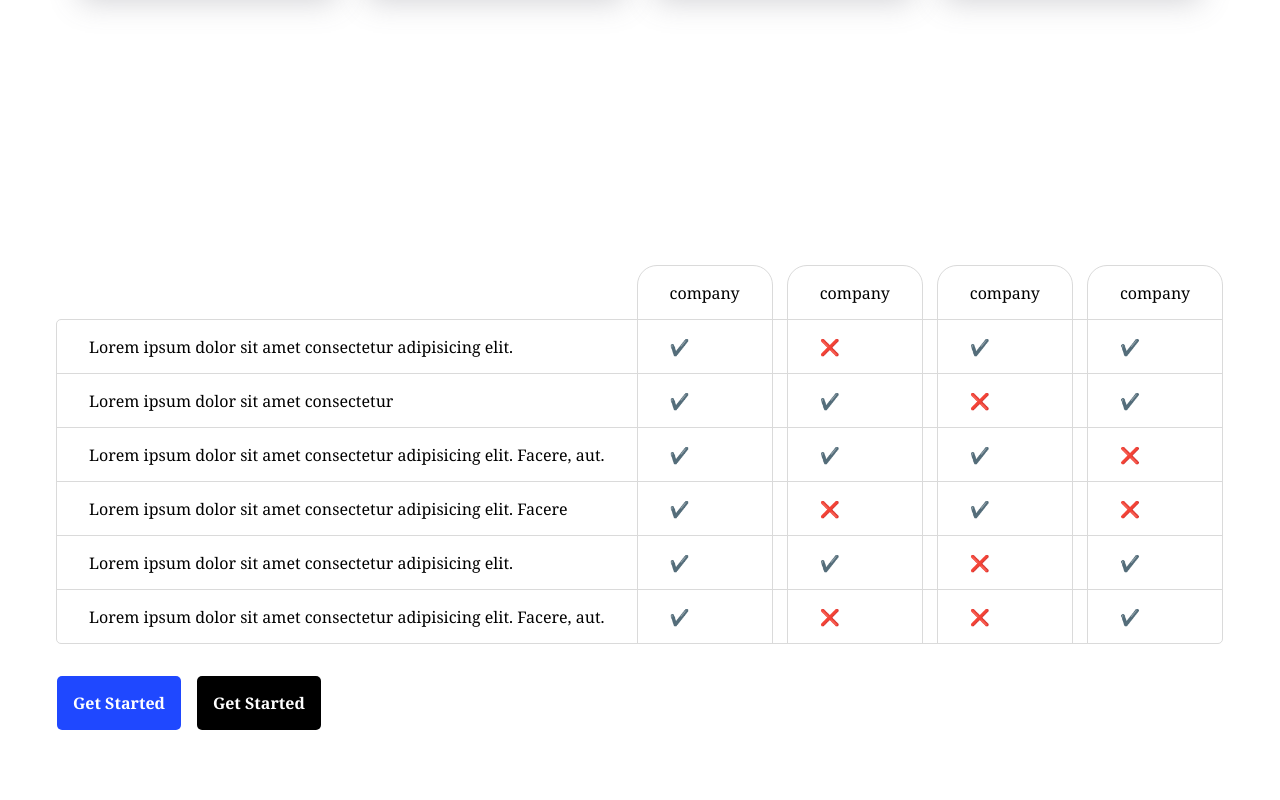
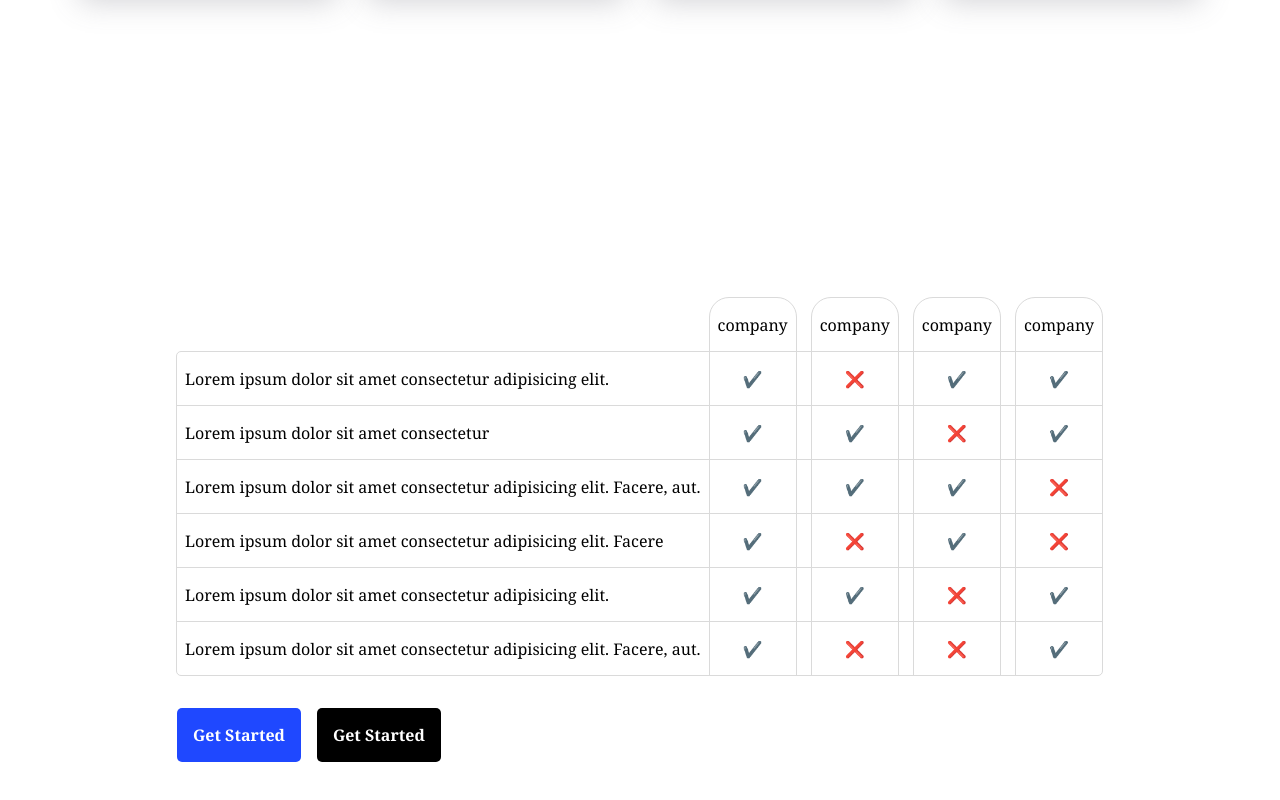
Before and after one commit to F1L1P0/cheat-sheet, a plain HTML site: page pages/index.html in a window 1280 px wide. Shown: the part 863-1663 px from the top of the page. Drawn offline with Linux system fonts and the light colour scheme.

Commit message:
working on responsive table and dying because it s pain in the ass

```diff
--- a/main.scss
+++ b/main.scss
@@ -2,6 +2,7 @@
 @forward "./scss/cards";
 @forward "./scss/navbar";
 @forward "./scss/table";
+@use "./scss/mixins" as *;
 
 html{scroll-behavior: smooth;
 font-family:Cambria, Cochin, Georgia, Times, 'Times New Roman', serif;
@@ -9,9 +10,20 @@ font-family:Cambria, Cochin, Georgia, Times, 'Times New Roman', serif;
 
 body{
     height: 100%;
-    width: 100vw;
-    overflow-x: hidden;
+    width: 100%;
+    overflow-X: hidden;
 }
+
+body{
+    font-size: 10px;
+    @include bigger-than(md){
+        font-size: 14px;
+    }
+    @include bigger-than(lg){
+        font-size: 16px;
+    }
+}
+
 
 .container{
     display: flex;
@@ -31,3 +43,23 @@ body{
 .vh{
     visibility: hidden;
 }
+
+.radius-t-l{
+    border-top-left-radius: 5px;
+}
+.radius-b-l{
+    border-bottom-left-radius: 5px;
+}
+.radius-t-r{
+    border-top-right-radius: 5px;
+}
+.radius-b-r{
+    border-bottom-right-radius: 5px;
+}
+
+.text-left{
+    text-align: left !important;
+    display: flex !important;
+    justify-content: flex-start !important;
+    align-items: center !important;
+}
--- a/pages/index.html
+++ b/pages/index.html
@@ -92,17 +92,17 @@
 
 <div class="mt"></div>
 
-<div class="table-wrap">
+<div id="table" class="table-wrap">
     <div>
       <div class="table">
-        <div class="table__row__desc">
+        <div class="table__row">
           <p class="vh" aria-hidden="true">empty cell</p>
-          <p class="radius-t-l">Lorem ipsum dolor sit amet consectetur adipisicing elit.</p>
-          <p>Lorem ipsum dolor sit amet consectetur </p>
-          <p>Lorem ipsum dolor sit amet consectetur adipisicing elit. Facere, aut.</p>
-          <p>Lorem ipsum dolor sit amet consectetur adipisicing elit. Facere</p>
-          <p>Lorem ipsum dolor sit amet consectetur adipisicing elit.</p>
-          <p class="radius-b-l">Lorem ipsum dolor sit amet consectetur adipisicing elit. Facere, aut.</p>
+          <p class="radius-t-l text-left">Lorem ipsum dolor sit amet consectetur adipisicing elit.</p>
+          <p class="text-left">Lorem ipsum dolor sit amet consectetur </p>
+          <p class="text-left">Lorem ipsum dolor sit amet consectetur adipisicing elit. Facere, aut.</p>
+          <p class="text-left">Lorem ipsum dolor sit amet consectetur adipisicing elit. Facere</p>
+          <p class="text-left">Lorem ipsum dolor sit amet consectetur adipisicing elit.</p>
+          <p class="radius-b-l text-left">Lorem ipsum dolor sit amet consectetur adipisicing elit. Facere, aut.</p>
         </div>
         <div class="table__row">
           <p class="table__row__top">company</p>
@@ -113,7 +113,6 @@
           <p>✔️</p>
           <p>✔️</p>
         </div>
-        <!-- added this -->
         <div class="table__separator">
           <p></p>
           <p></p>
@@ -132,7 +131,6 @@
           <p>✔️</p>
           <p>❌</p>
         </div>
-        <!-- added this -->
         <div class="table__separator">
           <p></p>
           <p></p>
@@ -151,7 +149,6 @@
           <p>❌</p>
           <p>❌</p>
         </div>
-        <!-- added this -->
         <div class="table__separator">
           <p></p>
           <p></p>
--- a/scss/_mixins.scss
+++ b/scss/_mixins.scss
@@ -3,6 +3,7 @@ $breakpoints: (
     'sm':  767px,
     'md': 992px,
     'lg':  1200px,
+    'xl': 1400px
 
   ) !default;
 
--- a/scss/_table.scss
+++ b/scss/_table.scss
@@ -1,29 +1,36 @@
+@use "../scss/mixins"  as *;
+
 .table{
     margin-bottom: 1rem;
     display: flex;
     justify-content: center;
     &__row{
-        min-width: 50px;
+        min-width: 60px;
         &__top{
             border-top-left-radius: 20px;
             border-top-right-radius: 20px;
         }
         }
-        p{
-            padding: 1rem 2rem;
-            border: 1px solid rgb(218, 218, 218);
-            margin-top: -1px;
-            margin-left: -1px;
-            text-align: start;
-            height: 55px;
+    p{
+        display: flex;
+        justify-content: center;
+        align-items: center;
+        padding: 0.2rem 0.2rem;
+        border: 1px solid rgb(218, 218, 218);
+        margin-top: -1px;
+        margin-left: -1px;
+        height: 55px;
+        @include bigger-than(xs){
+            padding: .5rem;
         }
-        &__desc p{
-            padding: 1rem 2rem;
-            text-align: start;
         }
         &__separator p{
+            display: none;
             width: 1rem;
-            padding: 0;
+            padding: 0rem;
+            @include bigger-than(sm){
+                display: block;
+            }
             &:first-child{
                 border-style: none;
 
@@ -36,6 +43,8 @@
             display: flex;
             align-items: center;
             flex-direction: column;
+            margin: 2rem;
+
         }
         &__btns{
             display: flex;
@@ -67,16 +76,3 @@
             }
         }
     }
-
-.radius-t-l{
-    border-top-left-radius: 5px;
-}
-.radius-b-l{
-    border-bottom-left-radius: 5px;
-}
-.radius-t-r{
-    border-top-right-radius: 5px;
-}
-.radius-b-r{
-    border-bottom-right-radius: 5px;
-}
```
Also changed, not shown: main.css, 1 other file.
